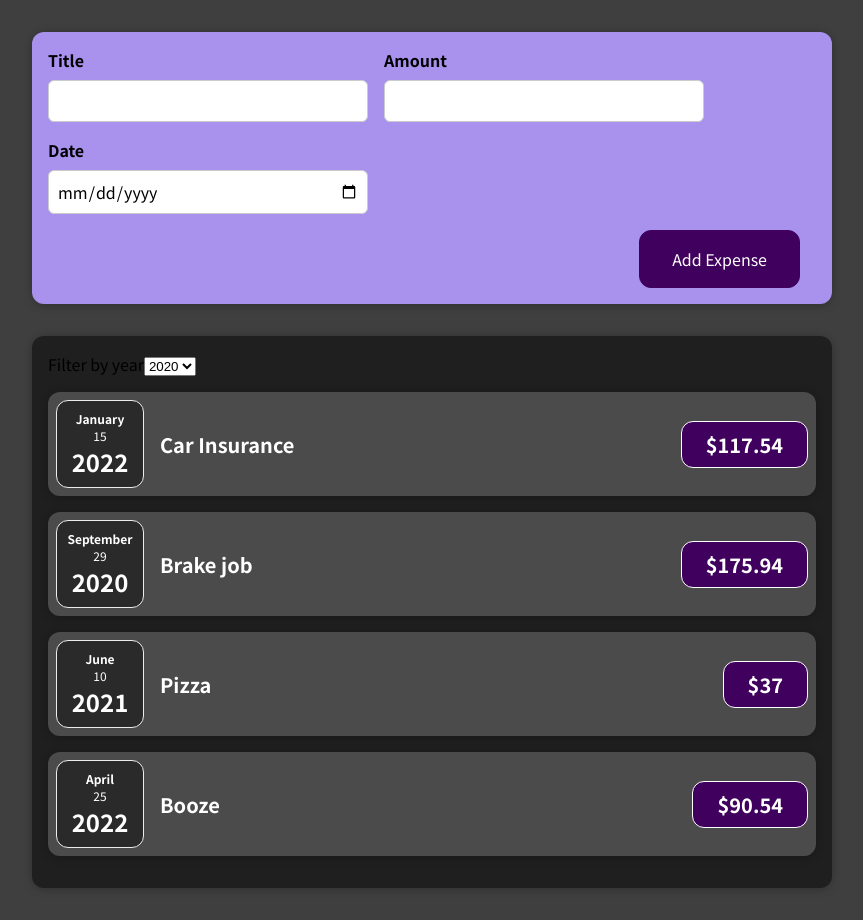
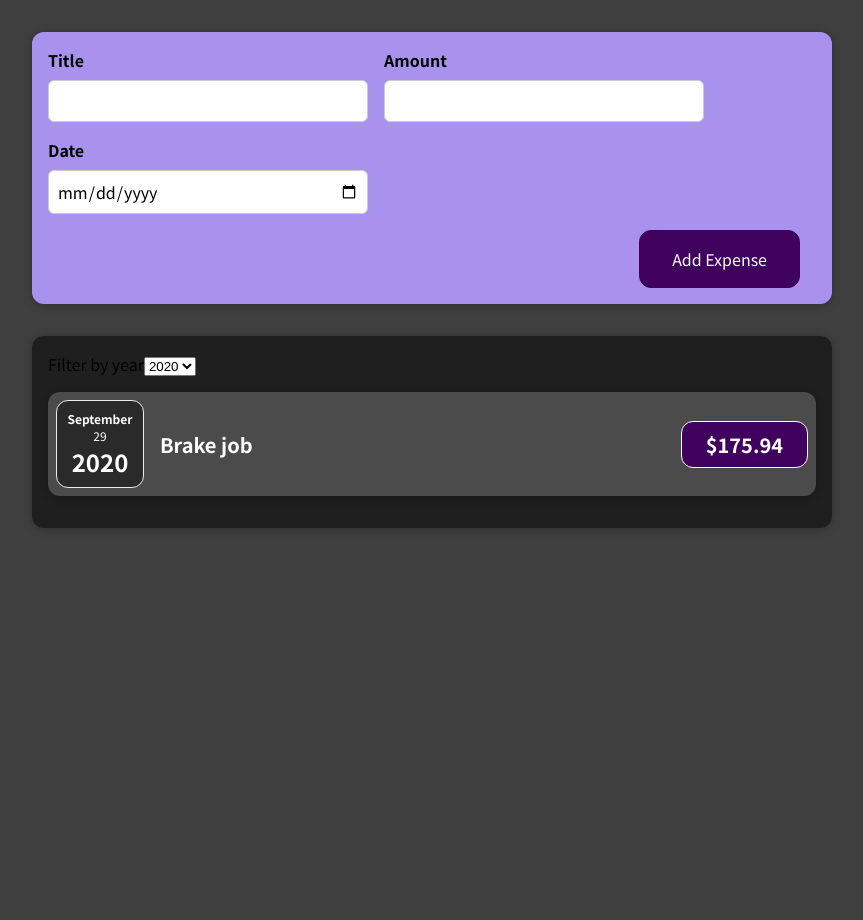
Before and after one commit to warrenrobert127/react-guide, a React (Create React App) app: page / in a window 1280 px wide. Shown: the whole page, without its empty margins (208-1071 px from the left). After the commit the page ends 800 px from the top, so only its background shows below. Built offline with nearby package versions, Linux system fonts and the light colour scheme.

Commit message:
add conditional output

```diff
--- a/src/components/Expenses/Expenses.js
+++ b/src/components/Expenses/Expenses.js
@@ -11,7 +11,23 @@ const Expenses = (props) => {
   const filterChangeHandler = (selectedYear) => {
     setFilteredYear(selectedYear);
   };
+  const filteredExpenses = props.items.filter(expense => {
+    return expense.date.getFullYear().toString() === filteredYear;
+  });
 
+  let expensesContent = <p>no expenses found.</p>
+
+  if (filteredExpenses.length > 0 ) {
+    expensesContent = filteredExpenses.map((expense) => (
+      <ExpenseItem
+            key={expense.id}
+            title={expense.title}
+            amount={expense.amount}
+            date={expense.date}
+          />
+    ))
+
+  }
   return (
     <div>
       <Card className="expenses">
@@ -19,13 +35,7 @@ const Expenses = (props) => {
           selected={filteredYear}
           onChangeFilter={filterChangeHandler}
         />
-        {props.items.map((expense) => (
-          <ExpenseItem
-            title={expense.title}
-            amount={expense.amount}
-            date={expense.date}
-          />
-        ))}
+        {expensesContent}
       </Card>
     </div>
   );
```
